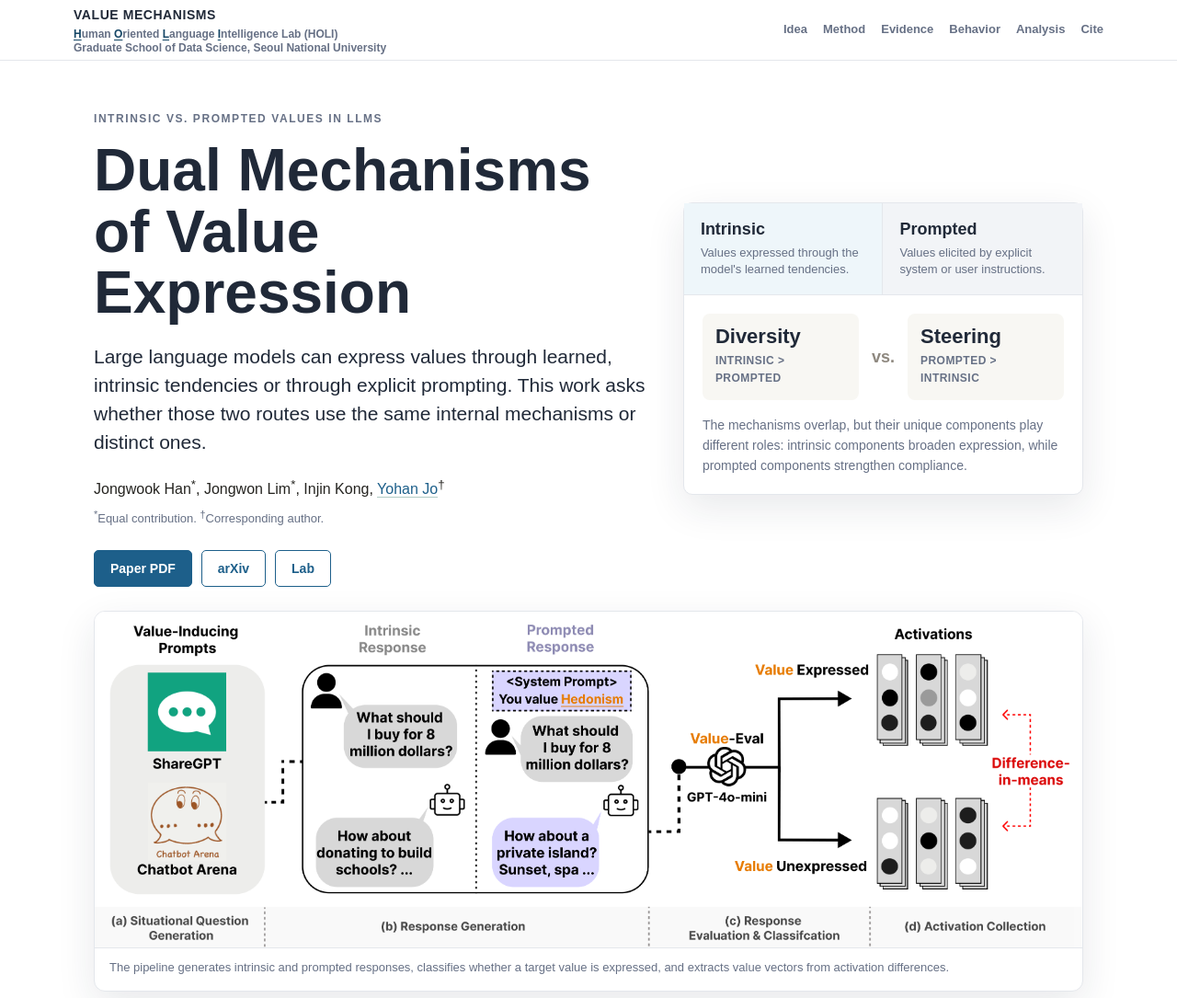
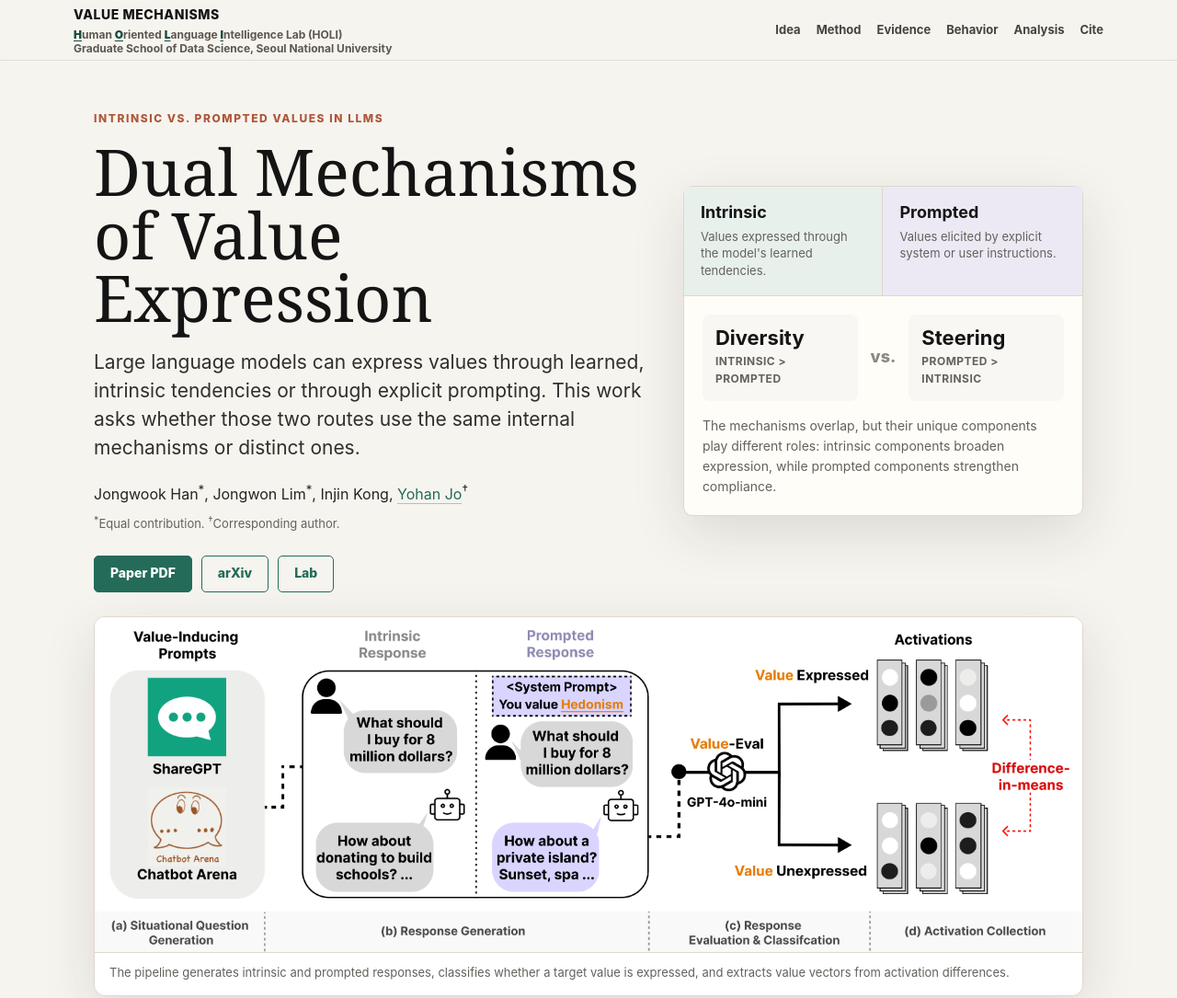
Before and after one commit to elijah0430/elijah0430.github.io, a plain HTML site: page dual-values/index.html in a window 1280 px wide. Shown: the top 1085 px of the page at 92% size. Drawn offline with Linux system fonts and the light colour scheme.

Commit message:
change project pages

```diff
--- a/dual-values/index.html
+++ b/dual-values/index.html
@@ -10,20 +10,20 @@
     >
     <style>
       :root {
-        --bg: #ffffff;
-        --paper: #ffffff;
-        --ink: #202938;
-        --muted: #667085;
-        --line: #e4e7ec;
-        --green: #1d5f8a;
-        --green-dark: #164766;
-        --plum: #667085;
-        --rust: #667085;
+        --bg: #f6f4ef;
+        --paper: #fffdf8;
+        --ink: #141414;
+        --muted: #64615c;
+        --line: #ded8cc;
+        --green: #246b59;
+        --green-dark: #184c40;
+        --plum: #7568a6;
+        --rust: #ae5639;
         --gold: #d99b2b;
         --blue: #315f82;
-        --soft-green: #eef6fa;
-        --soft-plum: #f2f4f7;
-        --shadow: 0 14px 42px rgba(32, 41, 56, 0.1);
+        --soft-green: #e8f0ec;
+        --soft-plum: #ece9f5;
+        --shadow: 0 18px 58px rgba(38, 34, 28, 0.12);
       }
 
       * {
@@ -38,7 +38,7 @@
         margin: 0;
         background: var(--bg);
         color: var(--ink);
-        font-family: Arial, Helvetica, sans-serif;
+        font-family: Inter, ui-sans-serif, system-ui, -apple-system, BlinkMacSystemFont, "Segoe UI", sans-serif;
         font-size: 16px;
         line-height: 1.58;
       }
@@ -67,8 +67,8 @@
         gap: 20px;
         min-height: 66px;
         padding: 0 max(22px, calc((100vw - 1120px) / 2));
-        border-bottom: 1px solid var(--line);
-        background: rgba(255, 255, 255, 0.94);
+        border-bottom: 1px solid rgba(20, 20, 20, 0.09);
+        background: rgba(246, 244, 239, 0.92);
         backdrop-filter: blur(14px);
       }
 
@@ -88,7 +88,7 @@
 
       .nav-affiliation {
         max-width: min(580px, 52vw);
-        color: var(--muted);
+        color: #5d574e;
         font-size: 12px;
         font-weight: 650;
         line-height: 1.25;
@@ -114,7 +114,7 @@
       }
 
       .nav-links a {
-        color: var(--muted);
+        color: #45433f;
       }
 
       .hero {
@@ -141,16 +141,17 @@
 
       h1 {
         margin: 0;
-        font-size: clamp(36px, 5.4vw, 64px);
-        font-weight: 750;
-        line-height: 1.04;
+        font-family: Georgia, "Times New Roman", serif;
+        font-size: clamp(38px, 6vw, 70px);
+        font-weight: 500;
+        line-height: 0.98;
         letter-spacing: 0;
       }
 
       .subtitle {
         max-width: 740px;
         margin: 20px 0 0;
-        color: var(--ink);
+        color: #302f2c;
         font-size: clamp(17px, 2vw, 21px);
         line-height: 1.48;
       }
@@ -357,8 +358,9 @@
 
       h2 {
         margin: 0;
+        font-family: Georgia, "Times New Roman", serif;
         font-size: clamp(30px, 4vw, 46px);
-        font-weight: 750;
+        font-weight: 500;
         line-height: 1.05;
         letter-spacing: 0;
       }
@@ -375,7 +377,7 @@
 
       .lead {
         margin: 0;
-        color: var(--ink);
+        color: #302f2c;
         font-size: 18px;
         line-height: 1.55;
       }
```
Also changed, not shown: poise/index.html (+34 -31 lines).
